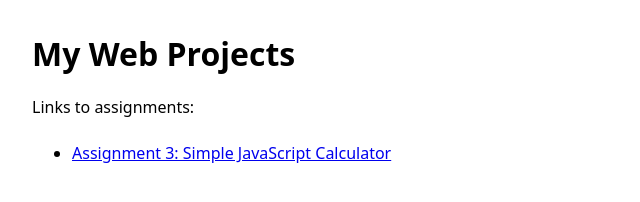
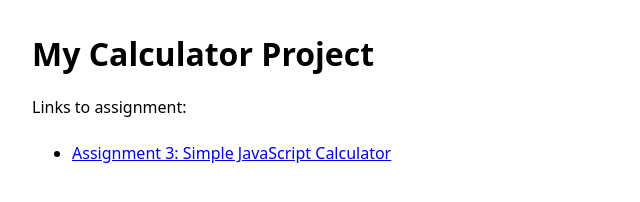
Before and after one commit to NakaylaMinott/assignment-3, a plain HTML site: page index.html in a window 1280 px wide. Shown: the whole page, without its empty margins (0-640 px from the left). Drawn offline with Linux system fonts and the light colour scheme.

Commit message:
Update index.html

```diff
--- a/index.html
+++ b/index.html
@@ -3,7 +3,7 @@
 <head>
   <meta charset="UTF-8" />
   <meta name="viewport" content="width=device-width, initial-scale=1.0" />
-  <title>My Web Projects</title>
+  <title>My Calculator</title>
   <style>
     :root { font-family: system-ui, -apple-system, Segoe UI, Roboto, Arial, sans-serif; }
     body { margin: 2rem; }
@@ -11,8 +11,8 @@
   </style>
 </head>
 <body>
-  <h1>My Web Projects</h1>
-  <p>Links to assignments:</p>
+  <h1>My Calculator Project</h1>
+  <p>Links to assignment:</p>
   <ul>
     <li><a href="calculator.html">Assignment 3: Simple JavaScript Calculator</a></li>
   </ul>
```
